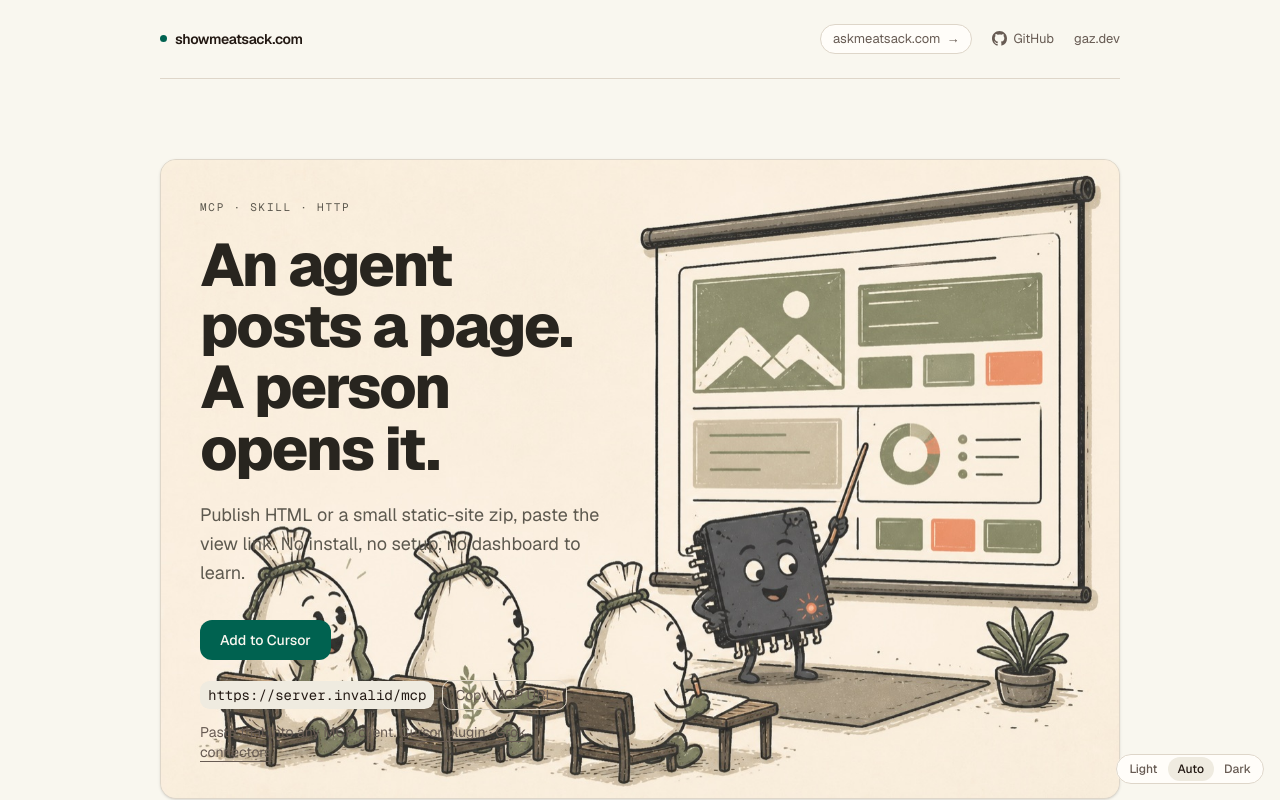
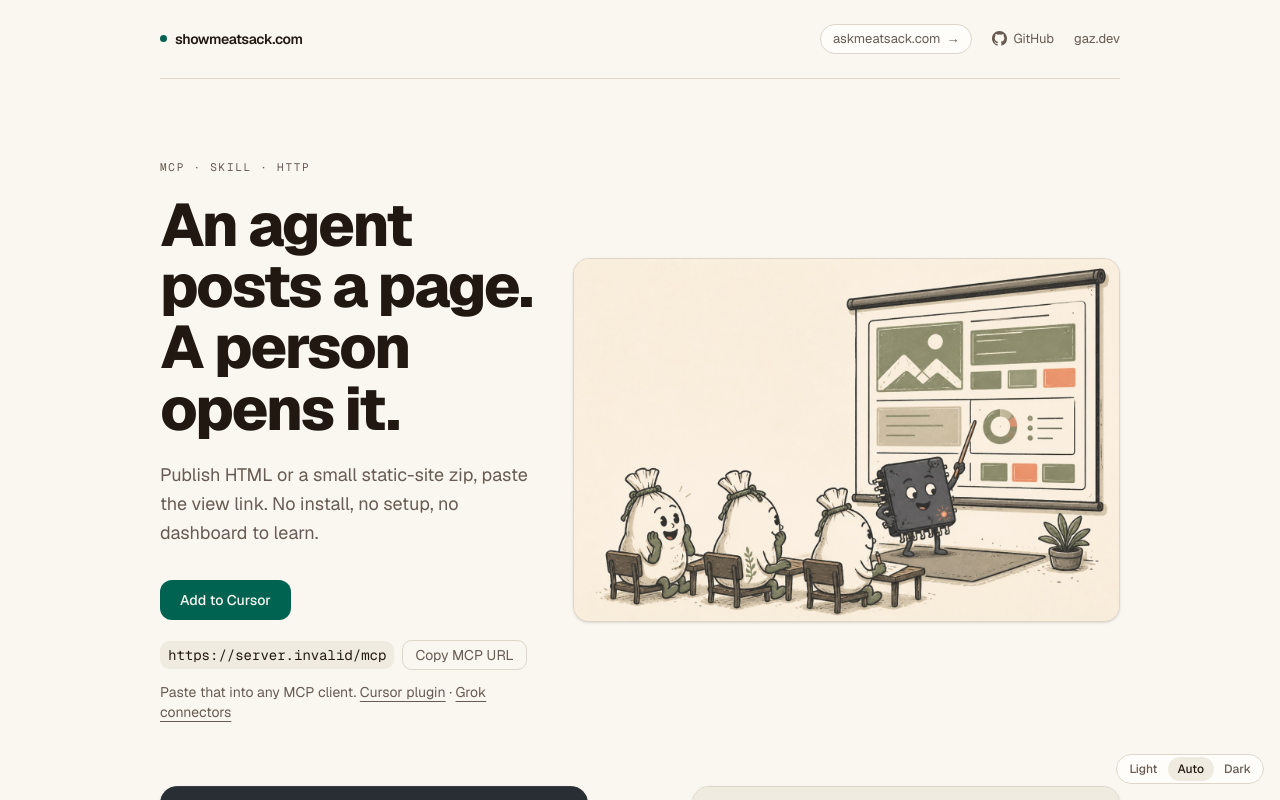
Before and after one commit to garylesueur/showmeatsack, a Next.js app: page / in a window 1280 px wide. Shown: the top 800 px of the page. Built offline with nearby package versions, Linux system fonts and the light colour scheme; no server answers.

Commit message:
Keep homepage copy beside the scene instead of over it. (#31)
The illustrations have characters in the left half, so overlaying the headline and MCP controls made both unreadable.

Co-authored-by: Cursor <cursoragent@cursor.com>

```diff
--- a/src/app/home-landing.tsx
+++ b/src/app/home-landing.tsx
@@ -47,7 +47,7 @@ export function HomeLanding({ mcpUrl, cursorHref, pluginHref }: HomeLandingProps
       </div>
 
       <div className="mt-5 flex flex-wrap items-center gap-2">
-        <code className="rounded-md bg-muted px-2 py-1 font-mono text-sm text-foreground">
+        <code className="max-w-full break-all rounded-md bg-muted px-2 py-1 font-mono text-sm text-foreground">
           {mcpUrl}
         </code>
         <button
--- a/src/components/home-sections.tsx
+++ b/src/components/home-sections.tsx
@@ -32,33 +32,33 @@ export type HeroSceneProps = {
 };
 
 /**
- * Homepage hero: product copy over the character scene. On a narrow screen the
- * words sit above the picture. On a wide screen they occupy the quiet left of
- * the illustration. The picture never contains live text.
+ * Homepage hero: product copy beside the character scene. On a narrow screen
+ * the words sit above the picture. On a wide screen they sit to the left of
+ * it. Copy and art never share the same pixels.
  */
 export function HeroScene({ src, alt, eyebrow, title, description, children }: HeroSceneProps) {
   return (
-    <div className="grid items-start md:grid-cols-12">
-      <div className="relative z-10 md:col-span-6 md:col-start-1 md:row-start-1 md:p-10">
-        <p className="mb-5 font-mono text-[11px] uppercase tracking-[0.16em] text-muted-foreground md:text-[#5d594f]">
+    <div className="grid items-center gap-10 md:grid-cols-12 md:gap-8">
+      <div className="min-w-0 md:col-span-5">
+        <p className="mb-5 font-mono text-[11px] uppercase tracking-[0.16em] text-muted-foreground">
           {eyebrow}
         </p>
-        <h1 className="max-w-[15ch] font-heading text-4xl font-extrabold leading-[1.02] tracking-[-0.035em] text-balance text-foreground sm:text-6xl md:text-[#28251f]">
+        <h1 className="max-w-[15ch] font-heading text-4xl font-extrabold leading-[1.02] tracking-[-0.035em] text-balance text-foreground sm:text-5xl lg:text-6xl">
           {title}
         </h1>
-        <p className="mt-5 max-w-[46ch] text-lg leading-relaxed text-muted-foreground md:text-[#5d594f]">
+        <p className="mt-5 max-w-[42ch] text-lg leading-relaxed text-muted-foreground">
           {description}
         </p>
         {children}
       </div>
-      <figure className="relative mt-10 aspect-[3/2] overflow-hidden rounded-2xl border border-border bg-[#f4efe2] shadow-sm md:col-span-full md:col-start-1 md:row-start-1 md:mt-0">
+      <figure className="relative aspect-[3/2] overflow-hidden rounded-2xl border border-border bg-[#f4efe2] shadow-sm md:col-span-7">
         <Image
           src={src}
           alt={alt}
           fill
           priority
-          sizes="(min-width: 1024px) 960px, calc(100vw - 48px)"
-          className="object-cover"
+          sizes="(min-width: 1024px) 560px, calc(100vw - 48px)"
+          className="object-cover object-right"
         />
       </figure>
     </div>
```
